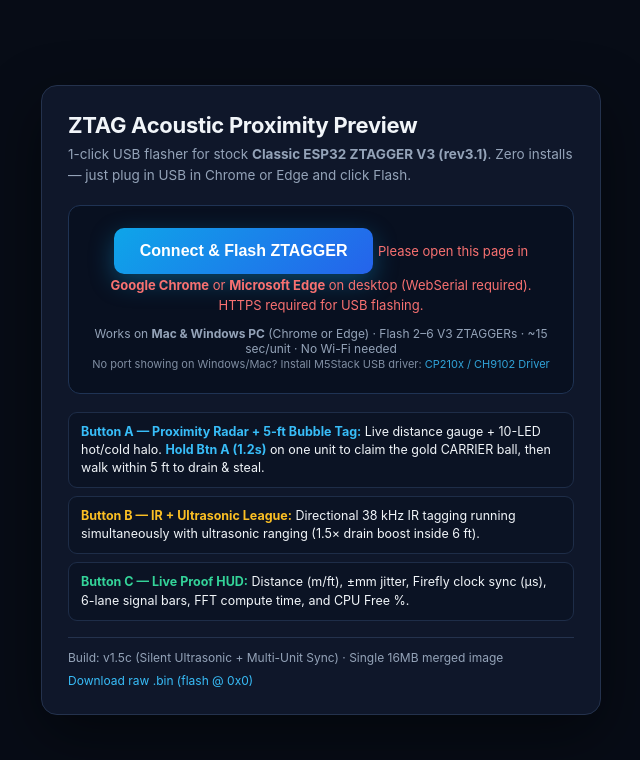
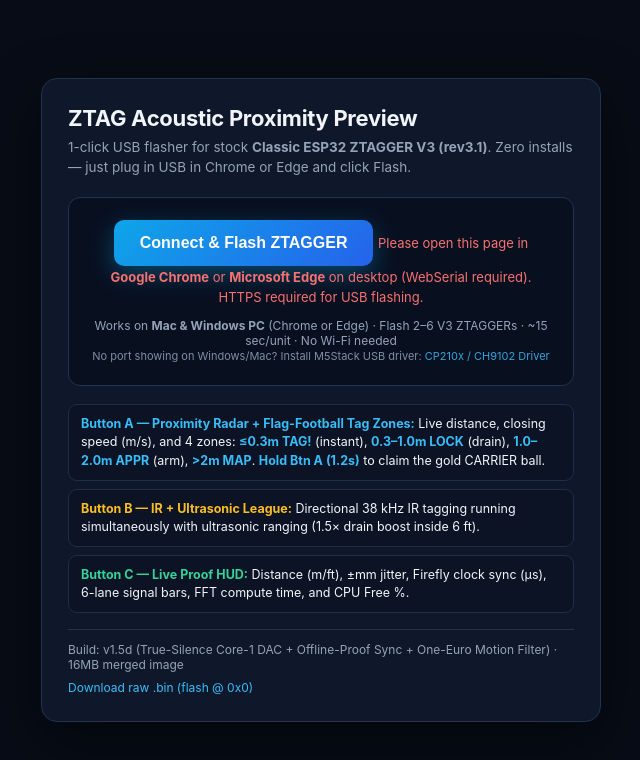
Before and after one commit to playztag/lt-preview-9f4c2a, a plain HTML site: page index.html in a window 1280 px wide. Shown: the whole page, without its empty margins (319-959 px from the left). Drawn offline with Linux system fonts and the light colour scheme.

Commit message:
Release v1.5d: True-silence Core-1 DAC, offline-proof 2-unit sync, One-Euro motion filter & 0.3/1/2m tag zones

```diff
--- a/index.html
+++ b/index.html
@@ -43,13 +43,13 @@
   </div>
 
   <div class="modes">
-    <div class="m"><b>Button A — Proximity Radar + 5-ft Bubble Tag:</b> Live distance gauge + 10-LED hot/cold halo. <b>Hold Btn A (1.2s)</b> on one unit to claim the gold CARRIER ball, then walk within 5 ft to drain &amp; steal.</div>
+    <div class="m"><b>Button A — Proximity Radar + Flag-Football Tag Zones:</b> Live distance, closing speed (m/s), and 4 zones: <b>&le;0.3m TAG!</b> (instant), <b>0.3–1.0m LOCK</b> (drain), <b>1.0–2.0m APPR</b> (arm), <b>&gt;2m MAP</b>. <b>Hold Btn A (1.2s)</b> to claim the gold CARRIER ball.</div>
     <div class="m b"><b>Button B — IR + Ultrasonic League:</b> Directional 38 kHz IR tagging running simultaneously with ultrasonic ranging (1.5× drain boost inside 6 ft).</div>
     <div class="m c"><b>Button C — Live Proof HUD:</b> Distance (m/ft), ±mm jitter, Firefly clock sync (µs), 6-lane signal bars, FFT compute time, and CPU Free %.</div>
   </div>
 
   <div class="foot">
-    <span>Build: v1.5c (Silent Ultrasonic + Multi-Unit Sync) · Single 16MB merged image</span>
+    <span>Build: v1.5d (True-Silence Core-1 DAC + Offline-Proof Sync + One-Euro Motion Filter) · 16MB merged image</span>
     <a href="./ZTAG-LT-DEMO-V1-MERGED.bin" download>Download raw .bin (flash @ 0x0)</a>
   </div>
 </div>
```
Also changed, not shown: manifest.json, 1 other file.
